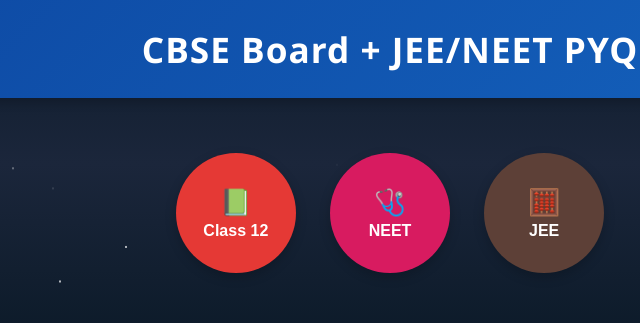
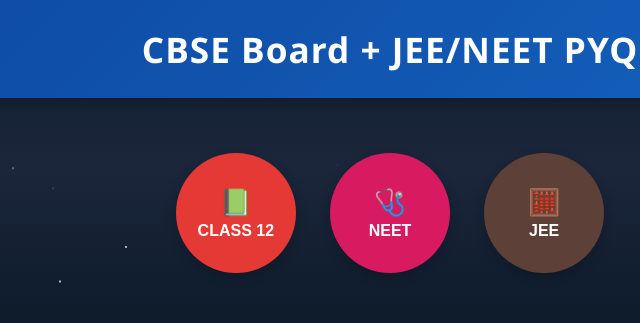
Before and after one commit to piyushmaurya7707/pyq-set, a plain HTML site: page index.html in a window 1280 px wide. Shown: the top 323 px of the page, 250-890 px from the left. Drawn offline with Linux system fonts and the light colour scheme.

Commit message:
modified text

```diff
--- a/index.html
+++ b/index.html
@@ -62,7 +62,7 @@
 
   <div class="container">
     <!-- Main Buttons -->
-    <button class="class-btn class-12" onclick="showSection('class12')"><span>📗</span> Class 12</button>
+    <button class="class-btn class-12" onclick="showSection('class12')"><span>📗</span> CLASS 12</button>
     <button class="class-btn neet" onclick="showSection('neet')"><span>🩺</span> NEET</button>
     <button class="class-btn jee" onclick="showSection('jee')"><span>🧮</span> JEE</button>
 
```
